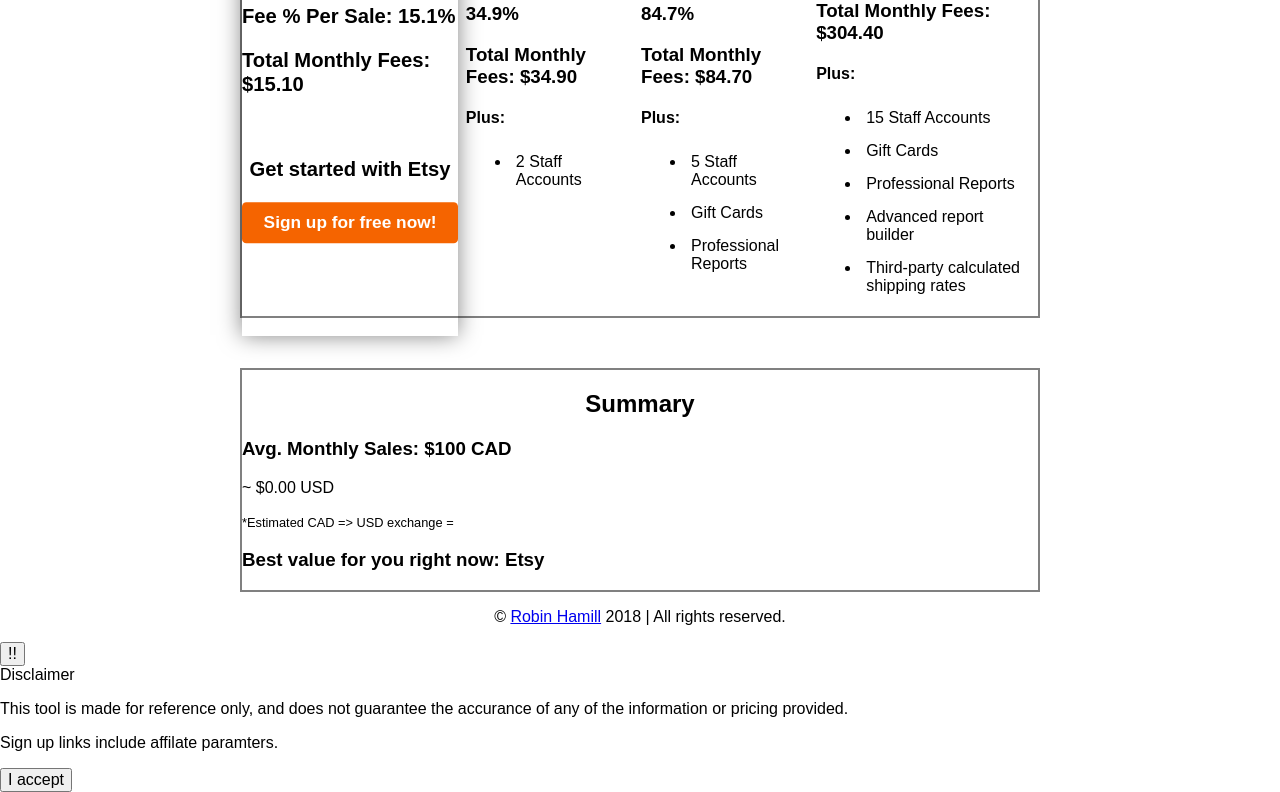
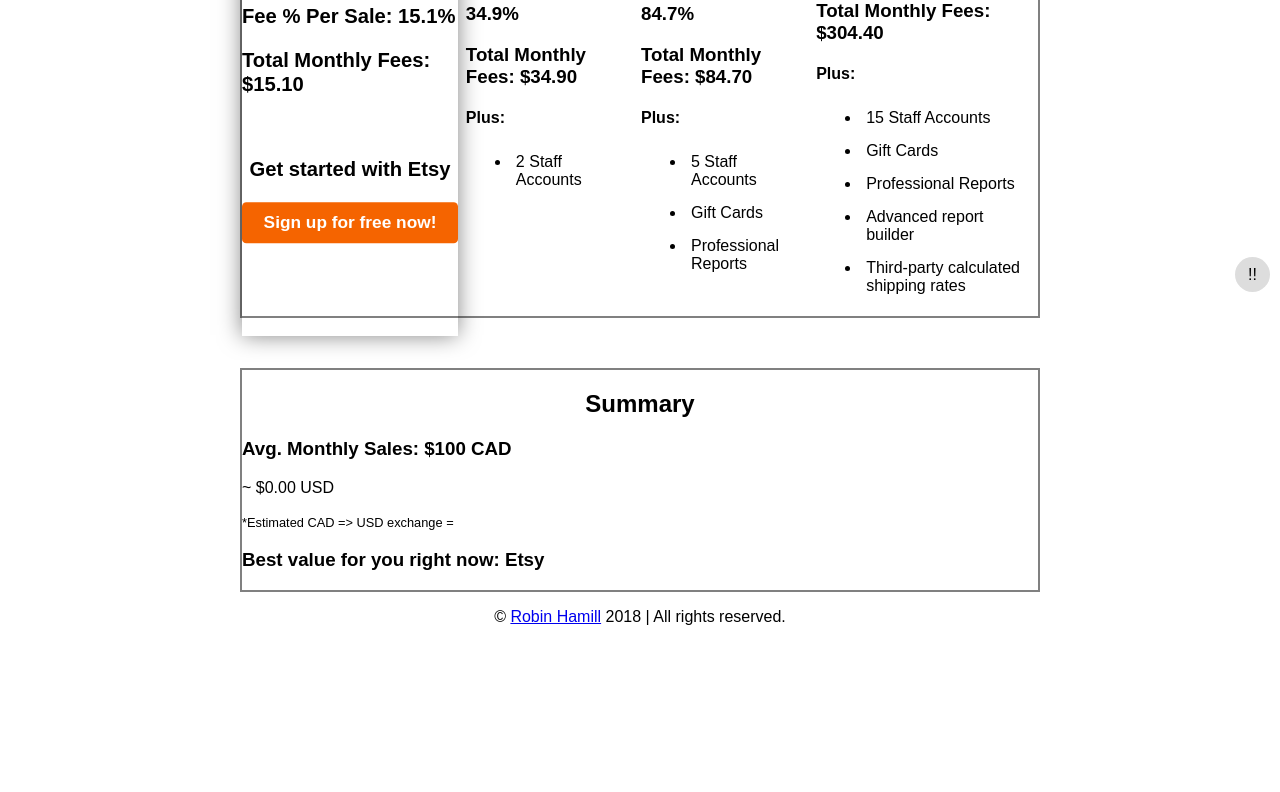
Before and after one commit to rbnhmll/shopify_compare, a Vue app: page / in a window 1280 px wide. Shown: the part 498-1290 px from the top of the page. After the commit the page ends 1140 px from the top, so only its background shows below. Built offline with nearby package versions, Linux system fonts and the light colour scheme; no server answers.

Commit message:
Reactivity!

```diff
--- a/src/components/Disclaimer.vue
+++ b/src/components/Disclaimer.vue
@@ -1,29 +1,41 @@
 <template>
   <div class="disclaimer">
-    <button>!!</button>
-    <div>
-      <header>
-        Disclaimer
-      </header>
-
-      <p>This tool is made for reference only, and does not guarantee the accurance of any of the information or pricing provided.</p>
-      <p>Sign up links include affilate paramters.</p>
-
-      <button>I accept</button>
-    </div>
+    <v-button
+      @click.native="showModal = !showModal"
+      type="round"
+    >
+      !!
+    </v-button>
+    <modal v-if="showModal" @close="showModal = false"/>
   </div>
 </template>
 
 <script>
+import Modal from './Modal.vue';
+import VButton from './VButton.vue';
+
 export default {
+  components: {
+    Modal,
+    VButton,
+  },
   data() {
     return {
-      dialog: false,
+      showModal: false,
     };
   },
 };
 </script>
 
-<style scoped>
+<style lang="stylus" scoped>
+@import '../assets/styles/mixins'
+
+button
+  --position: 10px
+
+  position fixed
+  bottom var(--position)
+  right var(--position)
+
 
 </style>
```
